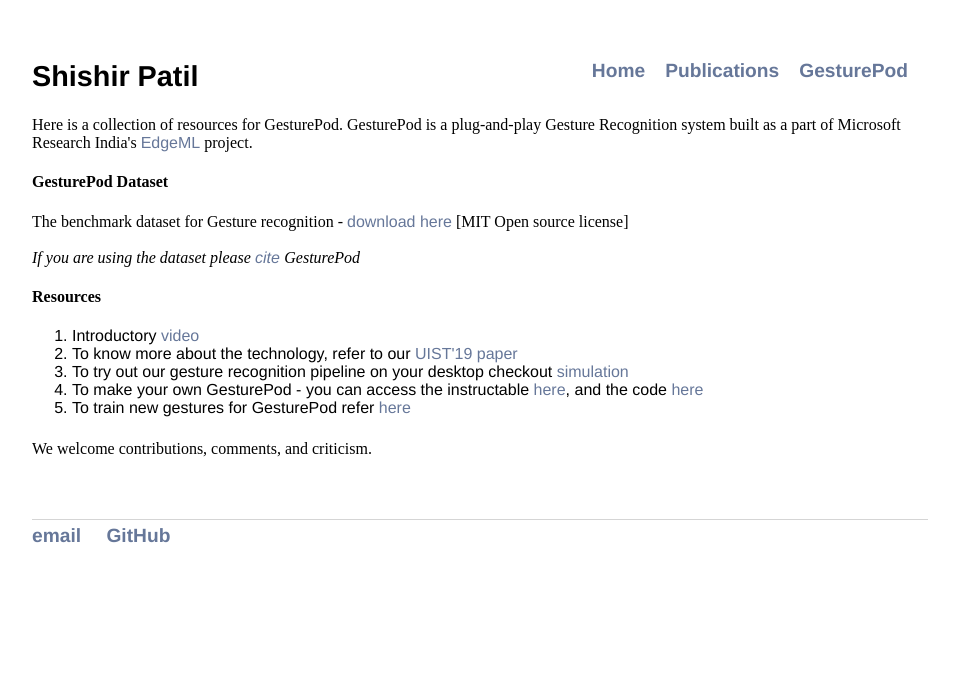
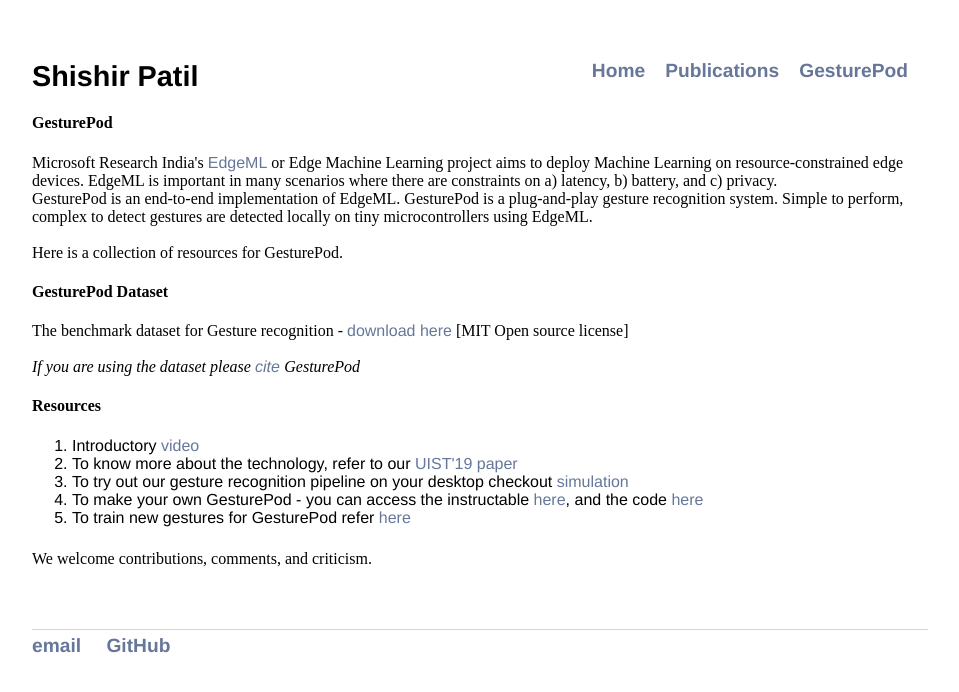
Before and after one commit to ShishirPatil/ShishirPatil.github.io, a Jekyll site: the page built from gesturepod/index.html, in a window 1280 px wide. Shown: the top 692 px of the page, without its empty margins (160-1119 px from the left). Built offline with Jekyll 4.4.1, drawn with Linux system fonts in a browser that asks for light colours.

Commit message:
GesturePod intro; paper link

```diff
--- a/gesturepod/index.html
+++ b/gesturepod/index.html
@@ -4,10 +4,15 @@
 ---
 
 	<div class="GesturePod">
+			<h4>GesturePod</h4>
 			<!-- <h3>Resources for GesturePod</h3> -->
-			<br>
+			<!-- <br> -->
+			Microsoft Research India's <a href="https://github.com/Microsoft/EdgeML">EdgeML</a> or Edge Machine Learning project aims to deploy Machine Learning on resource-constrained edge devices. EdgeML is important in many scenarios where there are constraints on a) latency, b) battery, and c) privacy.</br>
+			GesturePod is an end-to-end implementation of EdgeML. GesturePod is a plug-and-play gesture recognition system. Simple to perform, complex to detect gestures are detected locally on tiny microcontrollers using EdgeML. </br>
+			</br>
 			Here is a collection of resources for GesturePod.
-			GesturePod is a plug-and-play Gesture Recognition system built as a part of Microsoft Research India's <a href="https://github.com/Microsoft/EdgeML">EdgeML</a> project.</br>
+
+			</br>
 
 
 			<h4>GesturePod Dataset</h4>
@@ -19,7 +24,7 @@
 			<h4>Resources</h4>
 			<ol>
 			<li>Introductory <a href="https://1drv.ms/u/s!AjDloPaG_l0Et7Ikid1voOVFuI116Q"> video</a></li>
-			<li>To know more about the technology, refer to our <a href="http://127.0.0.1:4000/gesturepod/GesturePodPaper.pdf">UIST'19 paper</a></li>
+			<li>To know more about the technology, refer to our <a href="/gesturepod/GesturePodPaper.pdf">UIST'19 paper</a></li>
 			<li>To try out our gesture recognition pipeline on your desktop checkout <a href="https://github.com/microsoft/EdgeML/tree/master/Applications/GesturePod/onComputer">simulation</a></li>
 			<li>To make your own GesturePod - you can access the instructable <a href="https://microsoft.github.io/EdgeML/Projects/GesturePod/instructable.html">here</a>, and the code <a href="https://microsoft.github.io/EdgeML/Projects/GesturePod/instructable.html">here</a></li>
 			<li>To train new gestures for GesturePod refer <a href="https://github.com/microsoft/EdgeML/tree/modelTraining/Applications/GesturePod/training">here</a></li>
```
